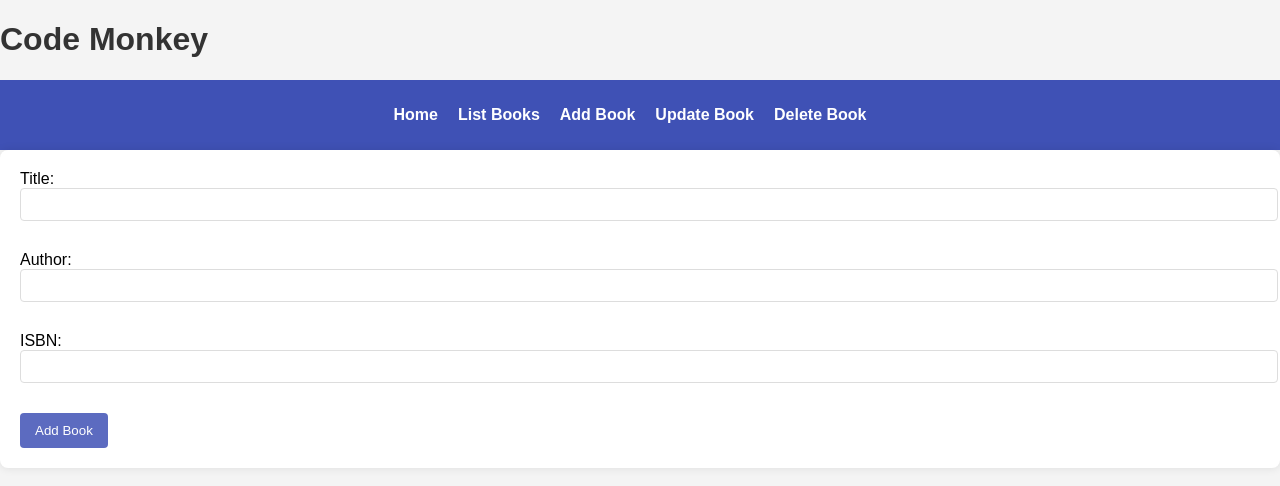
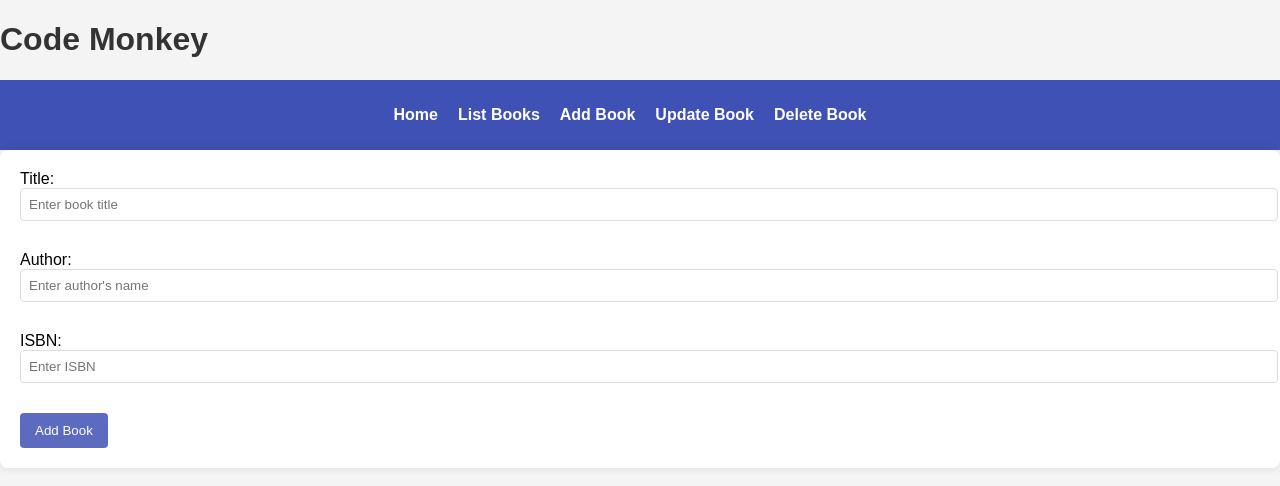
Before and after one commit to eduardomanrique/code-monkey-react-test, a React (Create React App) app: page /add-book in a window 1280 px wide. Shown: the top 486 px of the page. Built offline with nearby package versions, Linux system fonts and the light colour scheme.

Commit message:
Improve UX based on suggestions

```diff
--- a/src/AddBookForm.js
+++ b/src/AddBookForm.js
@@ -19,13 +19,13 @@ function AddBookForm() {
   return (
     <form className='addBookForm' onSubmit={handleSubmit}>
       <label>Title:
-        <input type="text" value={title} onChange={(e) => setTitle(e.target.value)} />
+        <input type="text" placeholder="Enter book title" value={title} onChange={(e) => setTitle(e.target.value)} />
       </label>
       <label>Author:
-        <input type="text" value={author} onChange={(e) => setAuthor(e.target.value)} />
+        <input type="text" placeholder="Enter author's name" value={author} onChange={(e) => setAuthor(e.target.value)} />
       </label>
       <label>ISBN:
-        <input type="text" value={isbn} onChange={(e) => setIsbn(e.target.value)} />
+        <input type="text" placeholder="Enter ISBN" value={isbn} onChange={(e) => setIsbn(e.target.value)} />
       </label>
       <button type="submit">Add Book</button>
     </form>
--- a/src/BooksList.js
+++ b/src/BooksList.js
@@ -15,12 +15,14 @@ function BooksList() {
   }, []);
 
   const handleDelete = (bookId) => {
+    if (window.confirm('Are you sure you want to delete this book?')) {
       axios.delete(`http://localhost:3001/books/${bookId}`)
         .then(() => {
           setBooks(books.filter(book => book.id !== bookId));
           console.log('Book deleted');
         })
         .catch(error => console.error('Error deleting book:', error));
+    }
   };
 
   return (
```
Lines whose indentation alone changed are shown as unchanged.
